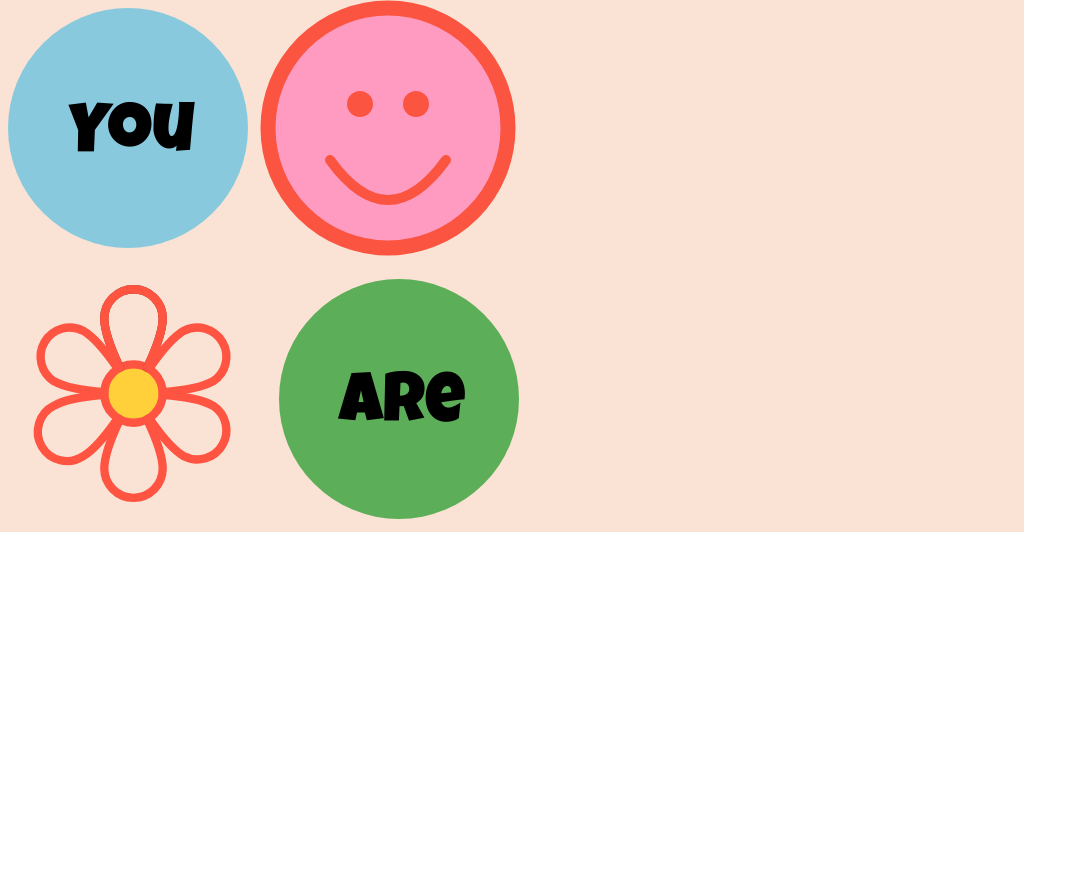
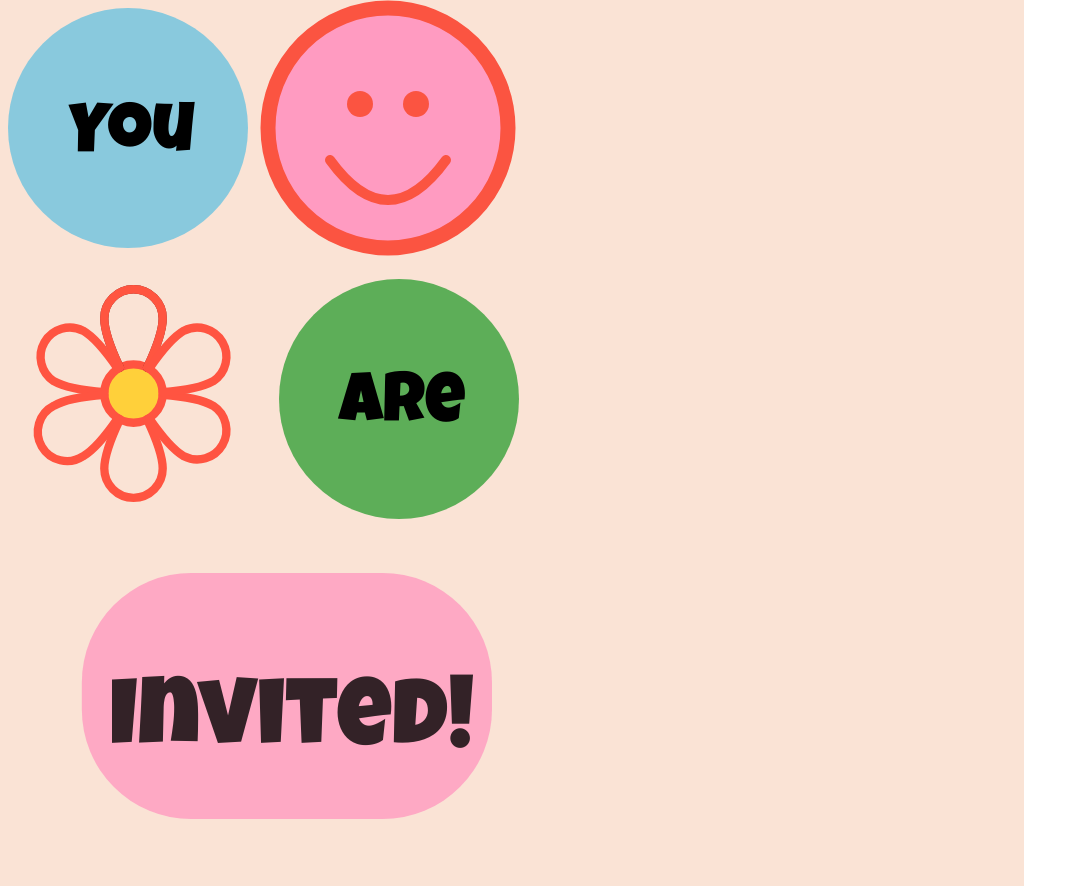
Before and after one commit to danielaayz/SVG-and-CSS-Animation, a plain HTML site: page index.html in a window 1280 px wide. Shown: the whole page, without its empty margins (0-1087 px from the left). Before the commit the page ends 800 px from the top, so only its background shows below. Drawn offline with nearby package versions, Linux system fonts and the light colour scheme.

Commit message:
feat: add svg rec pink to HTML document and styling

```diff
--- a/css/style.css
+++ b/css/style.css
@@ -30,6 +30,11 @@ main .wrapper {
    fill-opacity: 0.8;
 }
 
+.rec-pink {
+   fill: #ff9bc1;
+   fill-opacity: 0.8;
+}
+
 .text {
    fill: rgb(0, 0, 0);
    font-family: "Luckiest Guy", cursive;
--- a/index.html
+++ b/index.html
@@ -12,7 +12,7 @@
    <body>
       <main>
          <div class="wrapper">
-            <div class="container">
+            <div class="container card1">
                <svg
                   class="container__circle-1"
                   width="256"
@@ -46,7 +46,7 @@
             </div>
             <!-- I couldn't make linked svg-file to work my and noticed on the MDN Web Docs webpage that the use-tag together with the xlink:href-attribut is
                deprecated and not for use i new websites so I opted for the object-element instead-->
-            <div class="container card1">
+            <div class="container card-2">
                <object
                   data="images/flower-thin.svg"
                   type="image/svg+xml"></object>
@@ -63,7 +63,23 @@
                   <text class="text" x="68" y="150">Are</text>
                </svg>
             </div>
-            <div></div>
+            <div class="container card-3">
+               <svg
+                  width="500"
+                  height="350"
+                  class="rec-pink"
+                  viewBox="0 0 256 256"
+                  xmlns="http://www.w3.org/2000/svg">
+                  <rect
+                     width="300"
+                     height="180"
+                     x="5"
+                     y="30"
+                     rx="80"
+                     ry="80"></rect>
+                  <text class="text" x="25" y="155">Invited!</text>
+               </svg>
+            </div>
             <div class="container"></div>
          </div>
       </main>
```
